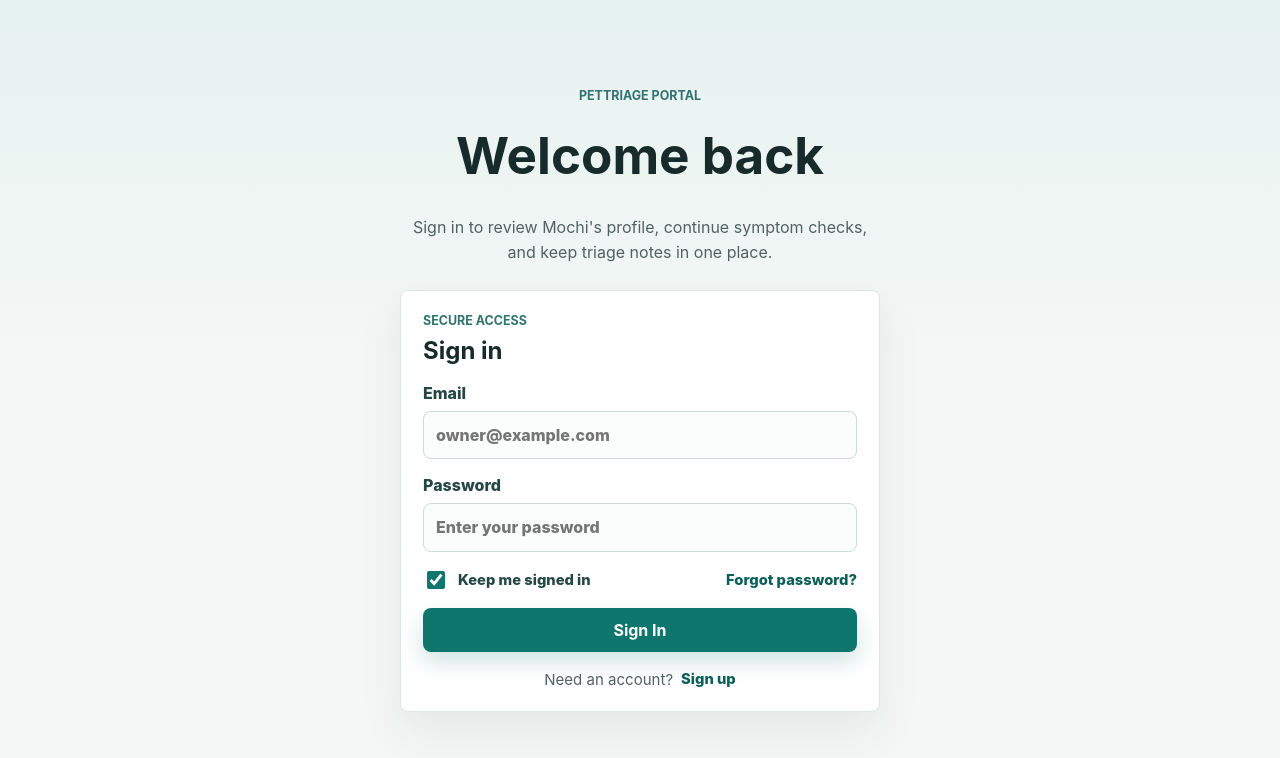
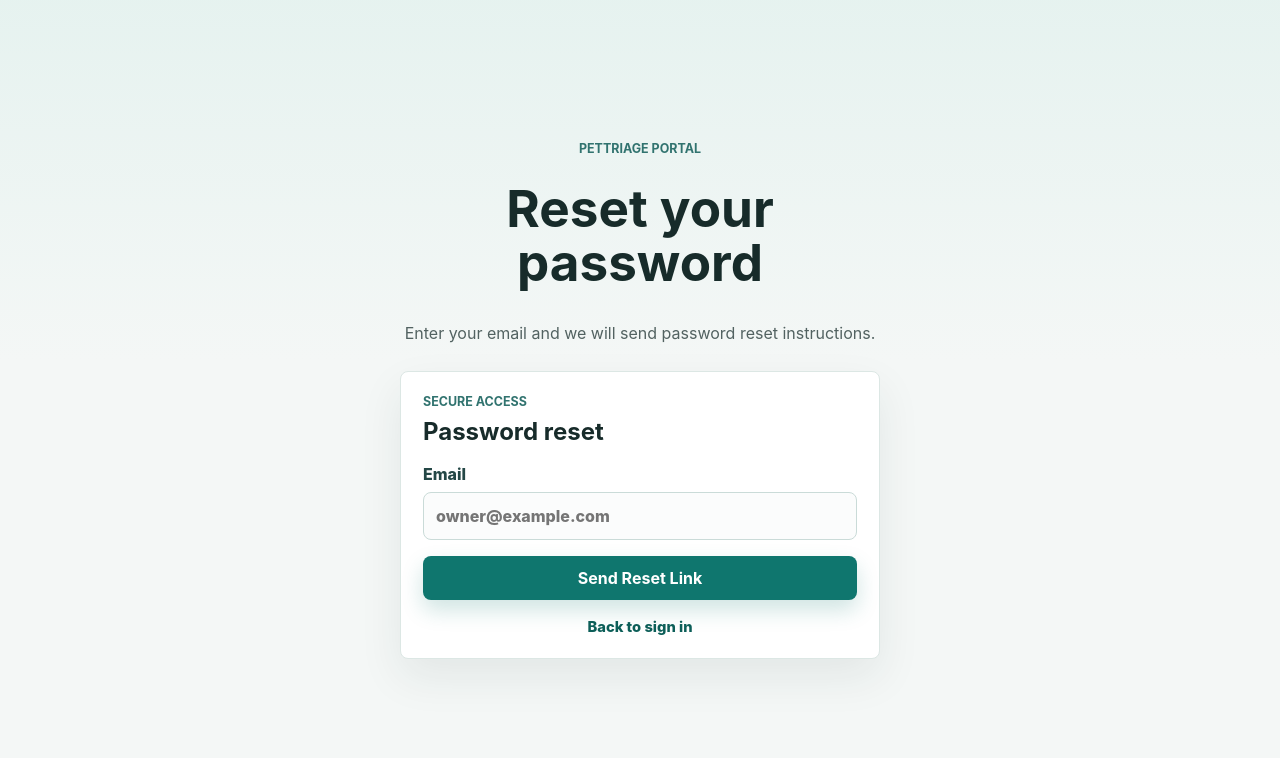
Before and after one commit to hengy-w4/HumanDecisionFP, a React (Vite) app in the folder frontend/: page / in a window 1280 px wide. Both pictures are taken after a click on the button "Forgot password?". Shown: the top 758 px of the page. Built offline with nearby package versions, Linux system fonts and the light colour scheme.

Commit message:
add the forgot pw button

```diff
--- a/frontend/src/pages/LoginPage/LoginForm.jsx
+++ b/frontend/src/pages/LoginPage/LoginForm.jsx
@@ -1,6 +1,6 @@
 import { useState } from "react";
 
-export default function LoginForm({ mode, onLogin }) {
+export default function LoginForm({ mode, onForgotPassword, onLogin }) {
   const isSignup = mode === "signup";
   const [formData, setFormData] = useState({
     name: "",
@@ -87,8 +87,12 @@ export default function LoginForm({ mode, onLogin }) {
           Keep me signed in
         </label>
         {!isSignup ? (
-          <button className="text-link-button" type="button">
-          Forgot password?
+          <button
+            className="text-link-button"
+            type="button"
+            onClick={onForgotPassword}
+          >
+            Forgot password?
           </button>
         ) : null}
       </div>
--- a/frontend/src/pages/LoginPage/LoginPage.jsx
+++ b/frontend/src/pages/LoginPage/LoginPage.jsx
@@ -5,16 +5,48 @@ import "./loginPage.css";
 
 export default function LoginPage({ onLogin }) {
   const [mode, setMode] = useState("signin");
+  const [resetEmail, setResetEmail] = useState("");
+  const [resetMessage, setResetMessage] = useState("");
+  const [resetError, setResetError] = useState("");
   const isSignup = mode === "signup";
+  const isReset = mode === "reset";
+
+  const handleModeChange = (nextMode) => {
+    setMode(nextMode);
+    setResetEmail("");
+    setResetMessage("");
+    setResetError("");
+  };
+
+  const handleResetSubmit = (event) => {
+    event.preventDefault();
+
+    if (!resetEmail.trim()) {
+      setResetError("Enter the email connected to your account.");
+      setResetMessage("");
+      return;
+    }
+
+    setResetError("");
+    setResetMessage("Password reset instructions sent for this session.");
+  };
 
   return (
     <main className="login-page">
       <div className="login-shell">
         <header className="login-header">
           <p className="eyebrow">PetTriage Portal</p>
-          <h1>{isSignup ? "Create your pet care account" : "Welcome back"}</h1>
+          <h1>
+            {isReset
+              ? "Reset your password"
+              : isSignup
+                ? "Create your pet care account"
+                : "Welcome back"}
+          </h1>
           <p>
-            {isSignup
+            {isReset
+              ? "Enter your email and we will send password reset instructions."
+              : isSignup
               ? `Set up access to save ${mockProfile.petName}'s profile, symptom checks, and care notes.`
               : `Sign in to review ${mockProfile.petName}'s profile, continue symptom checks, and keep triage notes in one place.`}
           </p>
@@ -23,20 +55,67 @@ export default function LoginPage({ onLogin }) {
         <section className="login-panel" aria-labelledby="login-title">
           <div className="login-panel__heading">
             <p className="eyebrow">Secure Access</p>
-            <h2 id="login-title">{isSignup ? "Sign up" : "Sign in"}</h2>
+            <h2 id="login-title">
+              {isReset ? "Password reset" : isSignup ? "Sign up" : "Sign in"}
+            </h2>
           </div>
-          <LoginForm mode={mode} onLogin={onLogin} />
+          {isReset ? (
+            <form className="login-form" onSubmit={handleResetSubmit}>
+              <label>
+                Email
+                <input
+                  autoComplete="email"
+                  name="resetEmail"
+                  onChange={(event) => {
+                    setResetEmail(event.target.value);
+                    setResetError("");
+                    setResetMessage("");
+                  }}
+                  placeholder="owner@example.com"
+                  type="email"
+                  value={resetEmail}
+                />
+              </label>
+
+              {resetError ? <p className="login-error">{resetError}</p> : null}
+              {resetMessage ? (
+                <p className="login-success">{resetMessage}</p>
+              ) : null}
+
+              <button className="primary-button" type="submit">
+                Send Reset Link
+              </button>
+            </form>
+          ) : (
+            <LoginForm
+              mode={mode}
+              onForgotPassword={() => handleModeChange("reset")}
+              onLogin={onLogin}
+            />
+          )}
           <div className="auth-switch">
+            {isReset ? (
+              <button
+                className="text-link-button"
+                type="button"
+                onClick={() => handleModeChange("signin")}
+              >
+                Back to sign in
+              </button>
+            ) : (
+              <>
                 <span>
                   {isSignup ? "Already have an account?" : "Need an account?"}
                 </span>
                 <button
                   className="text-link-button"
                   type="button"
-              onClick={() => setMode(isSignup ? "signin" : "signup")}
+                  onClick={() => handleModeChange(isSignup ? "signin" : "signup")}
                 >
                   {isSignup ? "Sign in" : "Sign up"}
                 </button>
+              </>
+            )}
           </div>
         </section>
       </div>
--- a/frontend/src/pages/LoginPage/loginPage.css
+++ b/frontend/src/pages/LoginPage/loginPage.css
@@ -121,6 +121,12 @@
   font-weight: 700;
 }
 
+.login-success {
+  margin: 0;
+  color: #23633b;
+  font-weight: 800;
+}
+
 .login-form .primary-button {
   width: 100%;
 }
```
Lines whose indentation alone changed are shown as unchanged.
